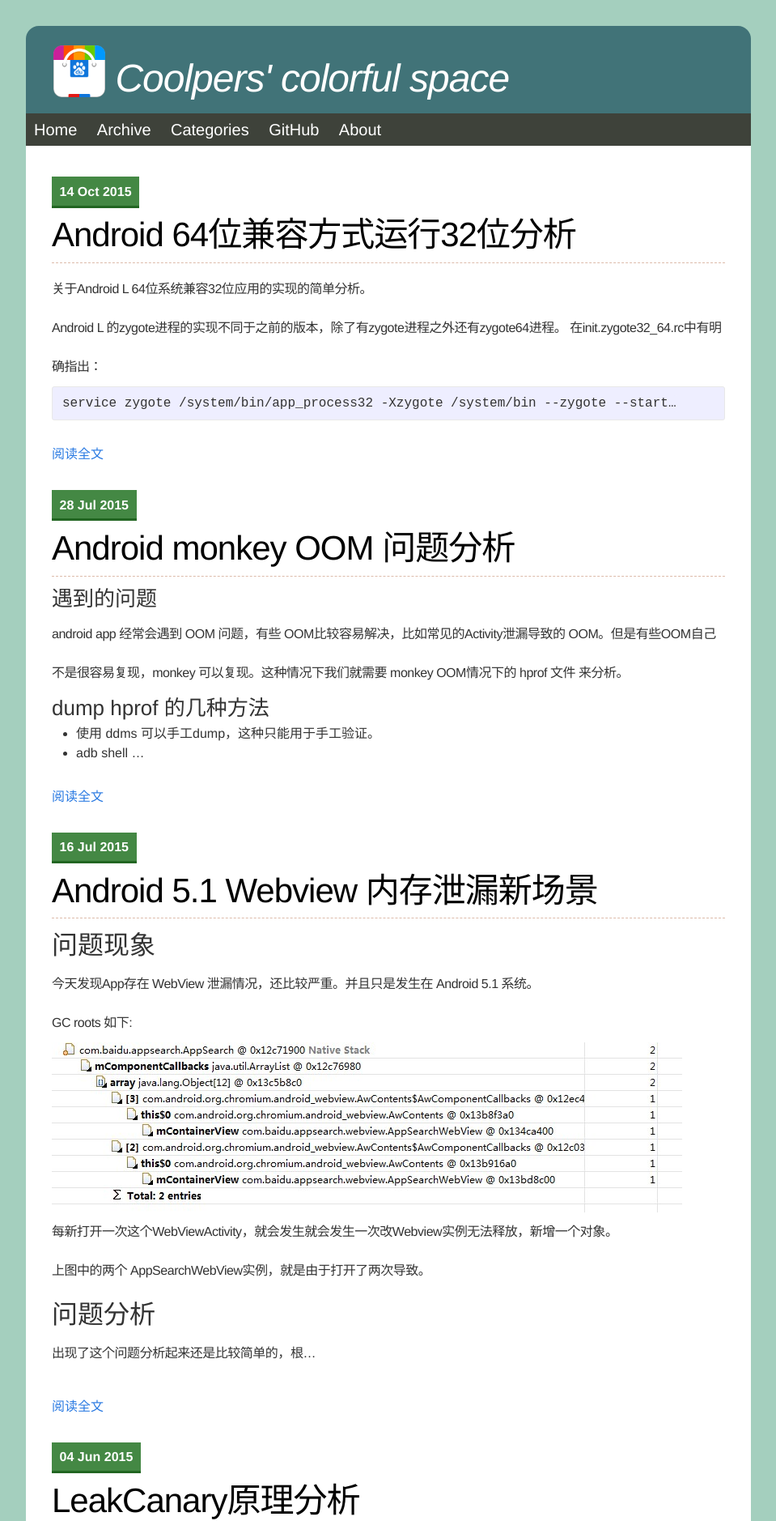
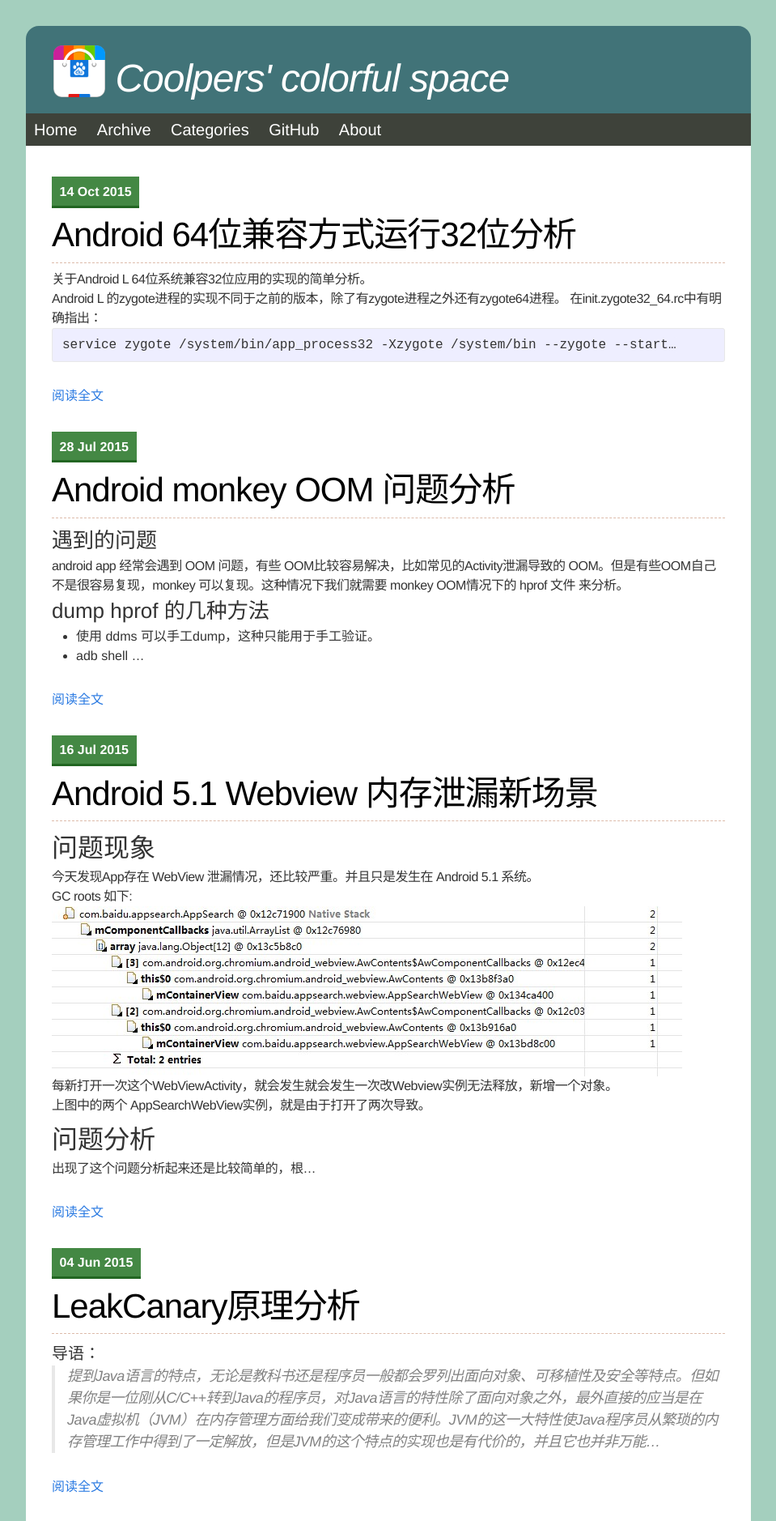
Before and after one commit to coolpers/coolpers.github.io, a Jekyll site: the page built from index.html, in a window 1280 px wide. Shown: the top 1878 px of the page at 81% size, without its empty margins (160-1119 px from the left). Built offline with Jekyll 4.4.1, drawn with Linux system fonts in a browser that asks for light colours; nearby versions of some CDN libraries.

Commit message:
content.p

```diff
--- a/css/master.css
+++ b/css/master.css
@@ -169,8 +169,8 @@ img.right {
   font-size: 1.5em;
 }
 
-content p {
-  line-height: 300%;
+#content p {
+  line-height: 150%;
   letter-spacing: -0.03em;
 }
 
@@ -412,6 +412,6 @@ h1, h2, h3, h4, h5, h6 {
 }
 
 .body p {
-  line-height: 300%;
+  margin:30px
   letter-spacing: -0.03em;
 }
```
